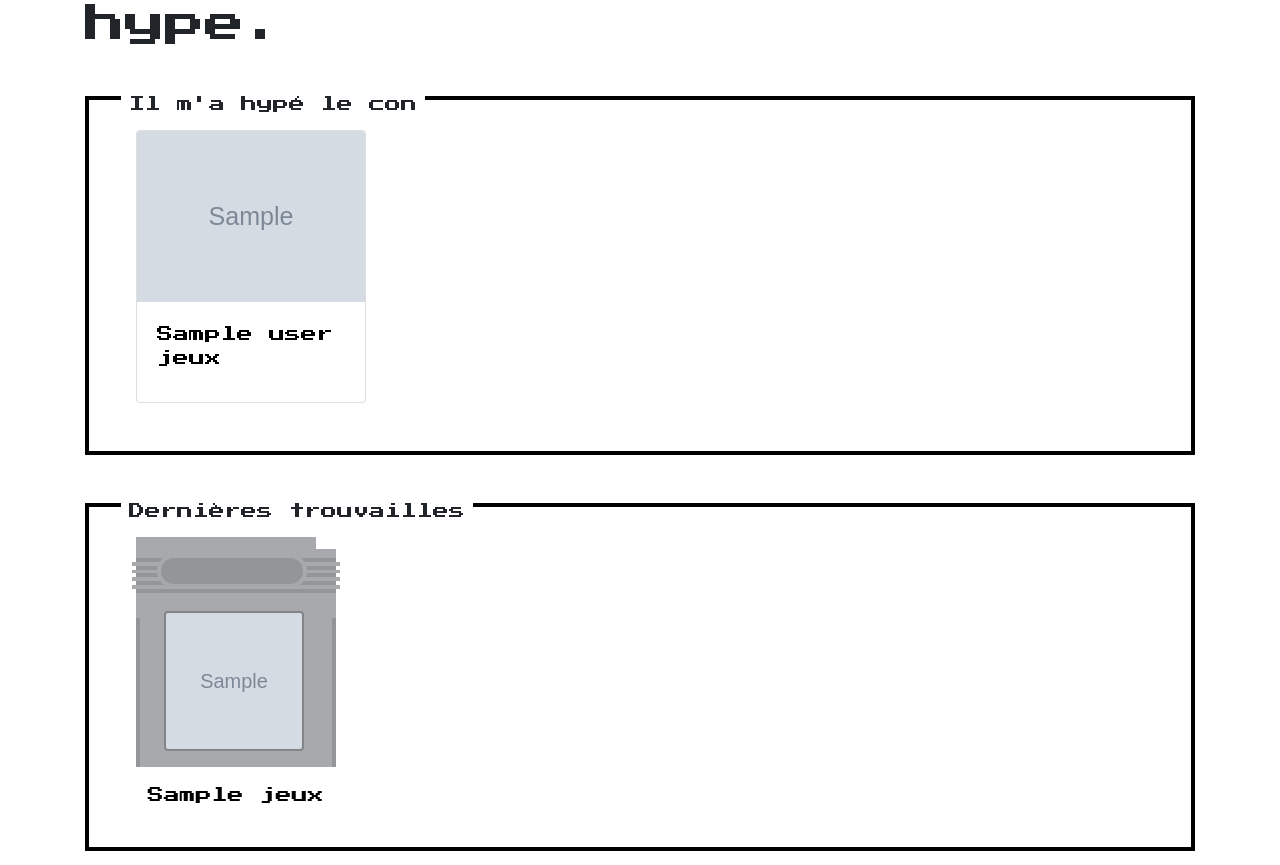
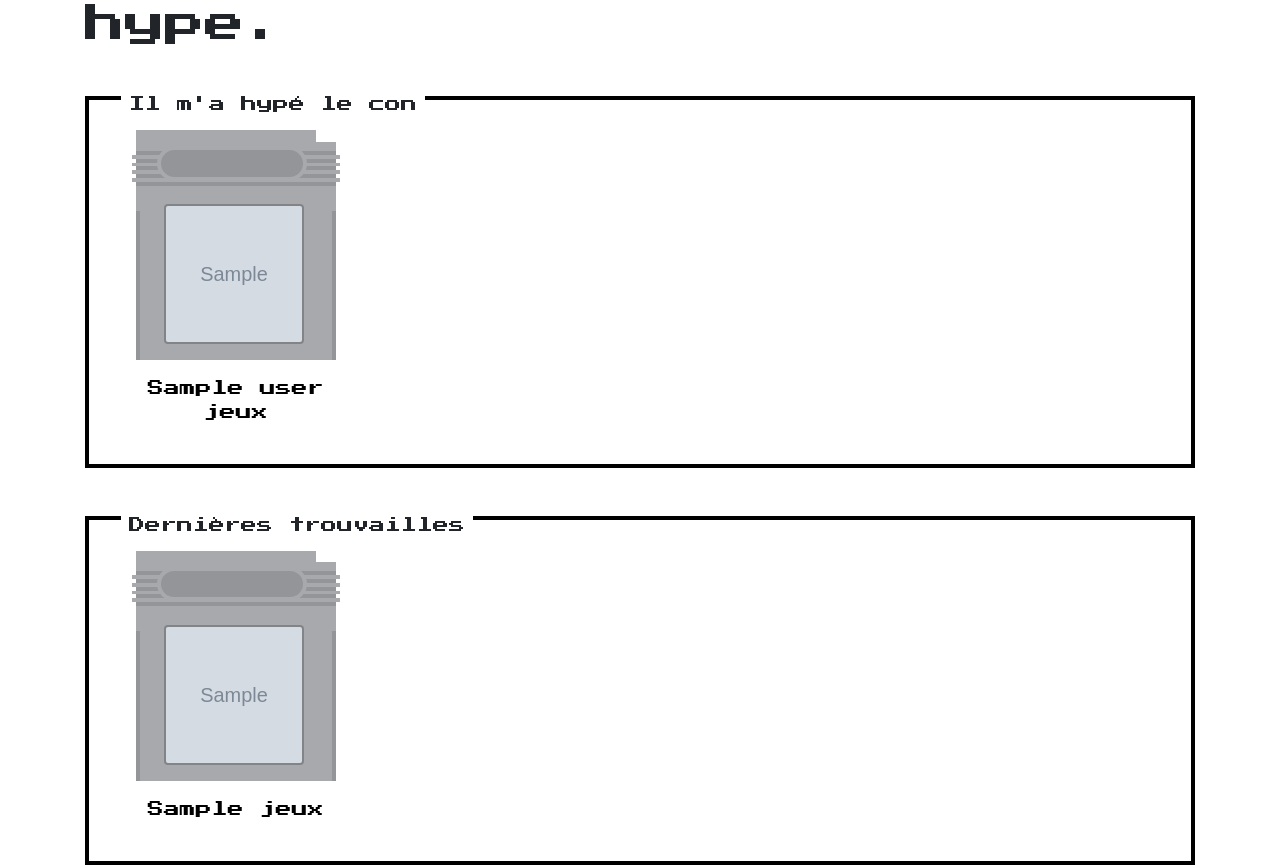
Before and after one commit to Waagic/hype, a Symfony app: template templates/game/index.html.twig in a window 1280 px wide. Shown: the part 88-953 px from the top of the page. Run offline with Twig, Linux system fonts and the light colour scheme; the template is opened without the code that fills it: most values are stand-ins (such as "Sample title", 1, 10 or a date in 2020); grey boxes marked "Sample" are stand-in pictures; style sheets or scripts are compiled from the project's sources; some libraries are stand-ins or nearby versions.

Commit message:
ajout cartes sur partie perso

```diff
--- a/templates/game/index.html.twig
+++ b/templates/game/index.html.twig
@@ -16,19 +16,33 @@
                 <h2 class="title">Il m'a hypé le con</h2>
 
                 <div class="d-flex">
+                    <div class="row w-100">
                         {% for jeu in userJeux|slice(0, 1) %}
                             <div class="col-6 col-md-4 col-xl-3">
-                            <a href="{{ path('game_show', {'slug': jeu.slug}) }}">
-                                <div class="card media-card mb-4">
-                                    <img class="card-img-top"
-                                         src="{{ asset('uploads/jeux/thumbnails/' ~ jeu.thumbnail) }}">
-                                    <div class="card-body">
-                                        <p class="card-title">{{ jeu.nom }}</p>
+                                <a class="game-link" href="{{ path('game_show', {'slug': jeu.slug}) }}">
+                                    <section class="cartridge">
+                                        <div class="case">
+                                            <figure class="front">
+                                                <figure class="base tall"></figure>
+                                                <figure class="base wide"></figure>
+                                                <figure class="linebase"></figure>
+                                                <figure class="line one"></figure>
+                                                <figure class="line two"></figure>
+                                                <figure class="line three"></figure>
+                                                <figure class="line four"></figure>
+                                                <figure class="leftindent"></figure>
+                                                <figure class="rightindent"></figure>
+                                                <figure class="oval"></figure>
+                                                <figure class="label"
+                                                        style="background-image: url({{ asset('uploads/jeux/thumbnails/' ~ jeu.thumbnail) }})"></figure>
+                                            </figure>
                                         </div>
-                                </div>
+                                    </section>
+                                    <div class="game-name">{{ jeu.name }}</div>
                                 </a>
                             </div>
                         {% endfor %}
+                    </div>
                 </div>
             </div>
         {% endif %}
```
Lines whose indentation alone changed are shown as unchanged.
